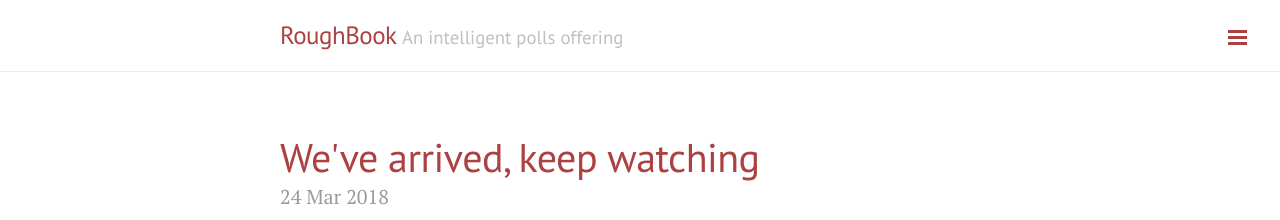
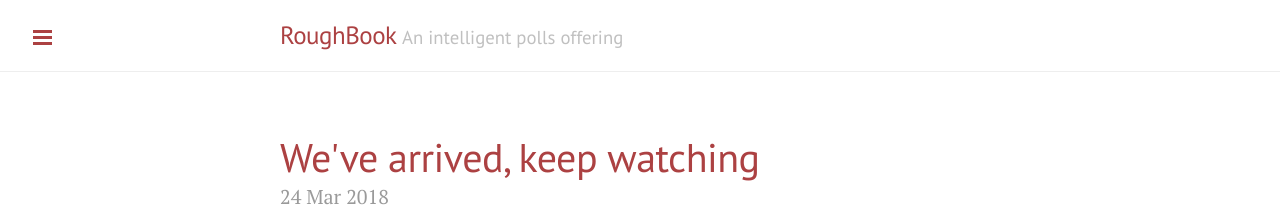
Before and after one commit to roughbook/blog, a Jekyll site: the page built from index.html, in a window 1280 px wide. Shown: the top 220 px of the page. Built offline with Jekyll 4.4.1, drawn with Linux system fonts in a browser that asks for light colours; Markdown is read by kramdown in place of the engine named in the settings; a script that is not in the unit is left out; the list of posts is cut into pages by our own code.

Commit message:
layout fixes and build waring removed

```diff
--- a/_config.yml
+++ b/_config.yml
@@ -1,6 +1,5 @@
 # Dependencies
 markdown:         redcarpet
-pygments:         true
 
 # Permalinks
 permalink:        pretty
--- a/_layouts/default.html
+++ b/_layouts/default.html
@@ -3,7 +3,7 @@
 
 {% include head.html %}
 
-  <body class="theme-base-08 layout-reverse sidebar-overlay">
+<body class="theme-base-08">
 
 {% include sidebar.html %}
 
```
Also changed, not shown: public/favicon.ico. Lines whose indentation alone changed are shown as unchanged.
